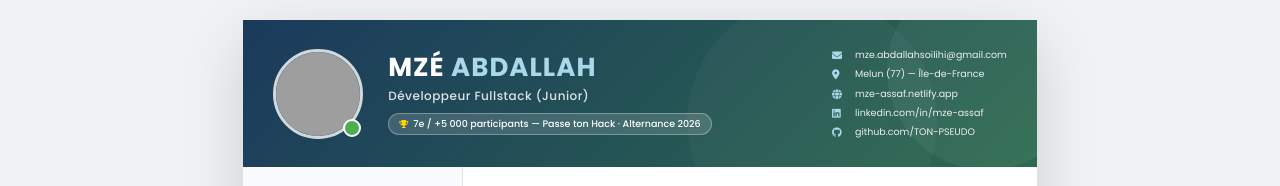
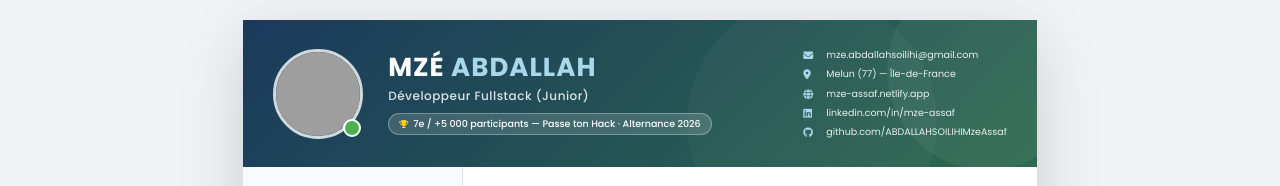
Before and after one commit to ABDALLAHSOILIHIMzeAssaf/CV_Numerique, a plain HTML site: page index.html in a window 1280 px wide. Shown: the top 186 px of the page. Drawn offline with Linux system fonts and the light colour scheme; grey boxes are pictures that could not be loaded.

```diff
--- a/index.html
+++ b/index.html
@@ -55,9 +55,9 @@
                     <i class="fab fa-linkedin"></i>
                     linkedin.com/in/mze-assaf
                 </a>
-                <a href="https://github.com/TON-PSEUDO" target="_blank" class="contact-item">
+                <a href="https://github.com/ABDALLAHSOILIHIMzeAssaf" target="_blank" class="contact-item">
                     <i class="fab fa-github"></i>
-                    github.com/TON-PSEUDO
+                    github.com/ABDALLAHSOILIHIMzeAssaf
                 </a>
             </div>
         </header>
```
